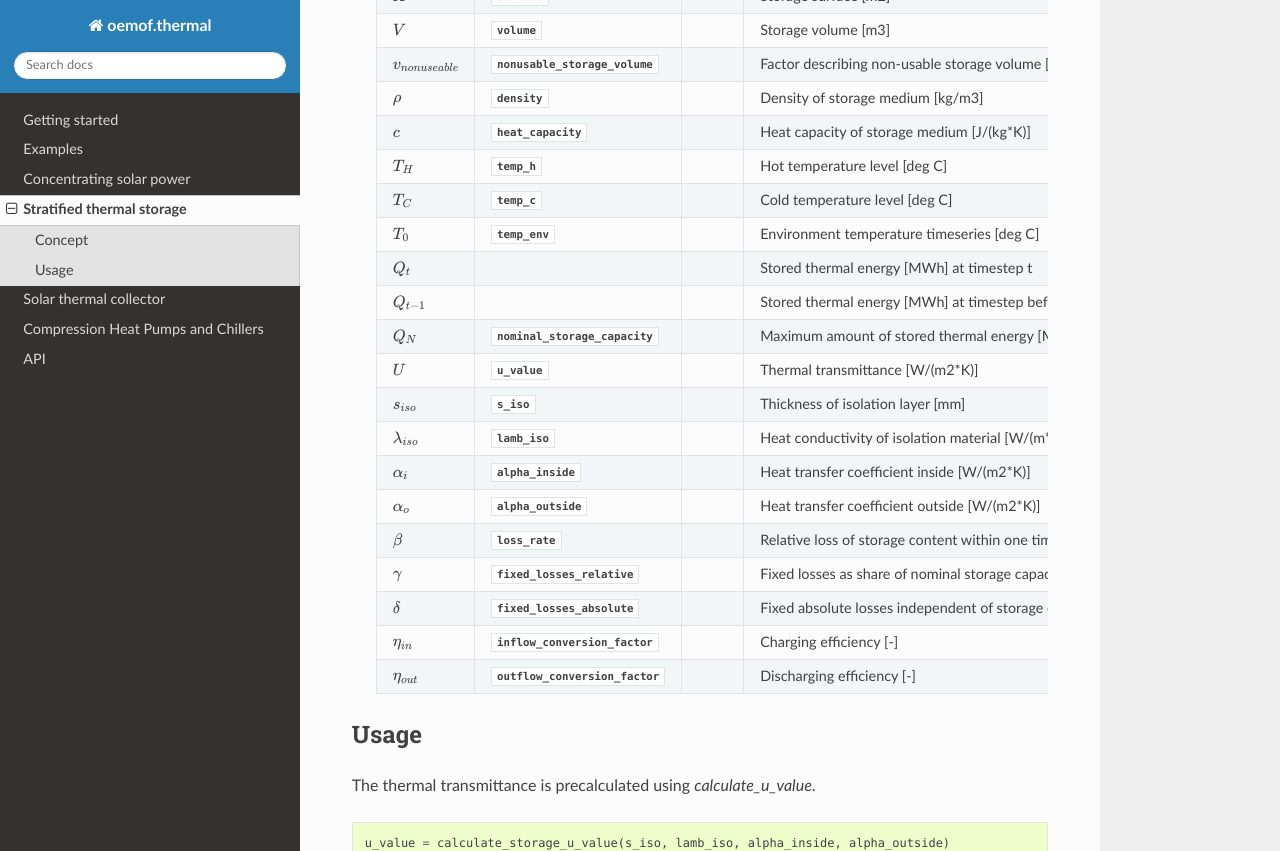
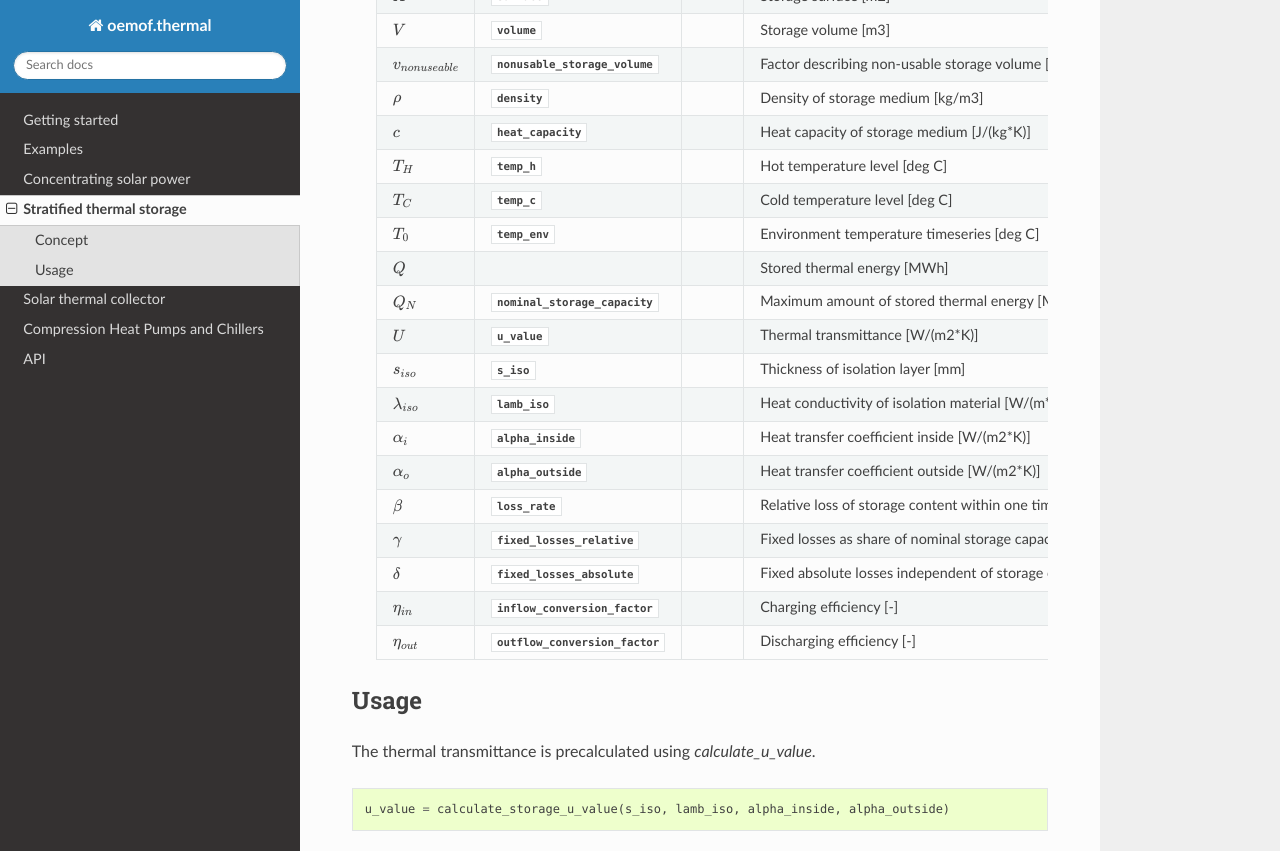
Before and after one commit to oemof/oemof-thermal, a Sphinx documentation site: the page built from docs/stratified_thermal_storage.rst, in a window 1280 px wide and 900 px high, scrolled down 1700 px, cut to the strip 0-851 px from the top of the window. Built offline with Sphinx 7.4.7 and the Read the Docs theme 2.0.0, drawn with Linux system fonts in a browser that asks for light colours; formulas are drawn with MathJax 3; pages that are not in the unit, such as notebooks, are missing from menus.

Commit message:
Add changes according to review comments

```diff
--- a/docs/stratified_thermal_storage.rst
+++ b/docs/stratified_thermal_storage.rst
@@ -93,11 +93,8 @@ These parameters are part of the stratified thermal storage:
     :math:`T_0`               :py:obj:`temp_env`                         Environment temperature
                                                                          timeseries [deg C]
 
-    :math:`Q_t`                                                          Stored thermal energy
-                                                                         [MWh] at timestep t
-
-    :math:`Q_{t-1}`                                                      Stored thermal energy
-                                                                         [MWh] at timestep before t
+    :math:`Q`                                                            Stored thermal energy
+                                                                         [MWh]
 
     :math:`Q_N`               :py:obj:`nominal_storage_capacity`         Maximum amount of
                                                                          stored thermal energy
```
